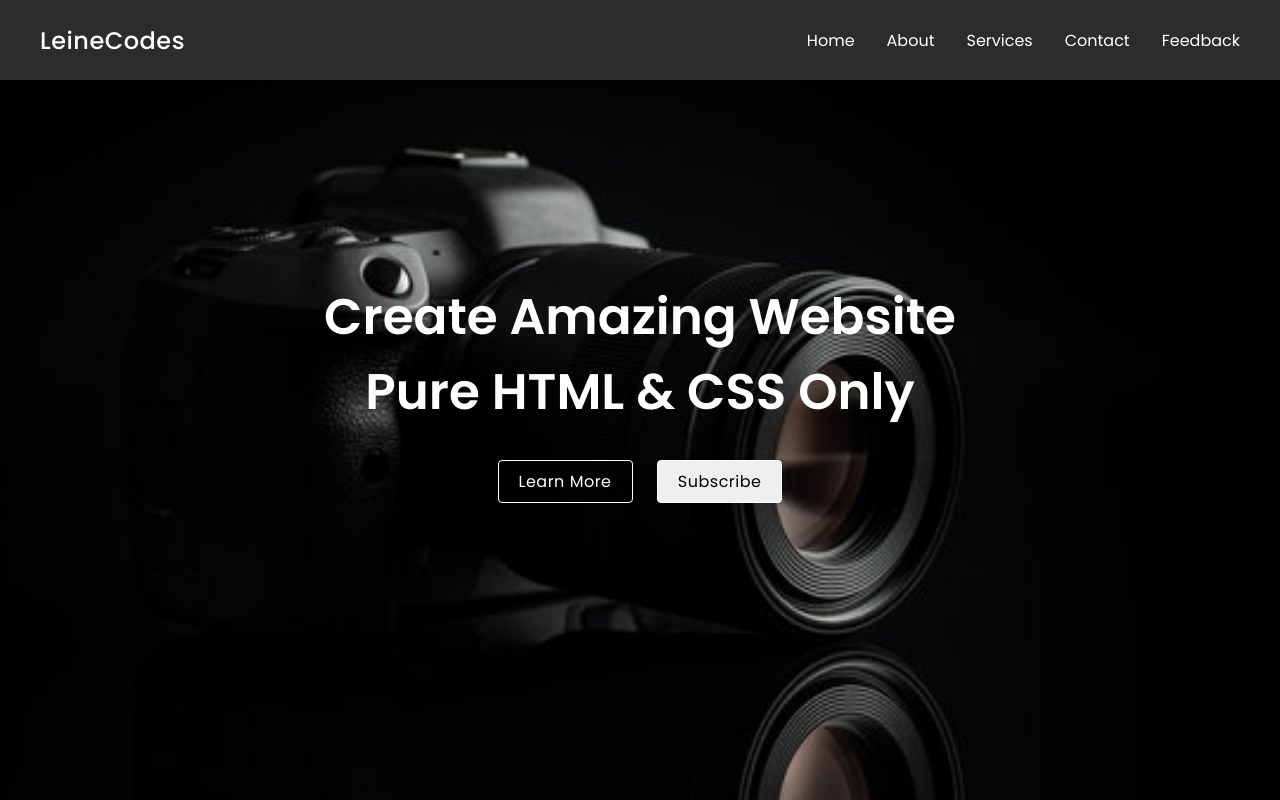
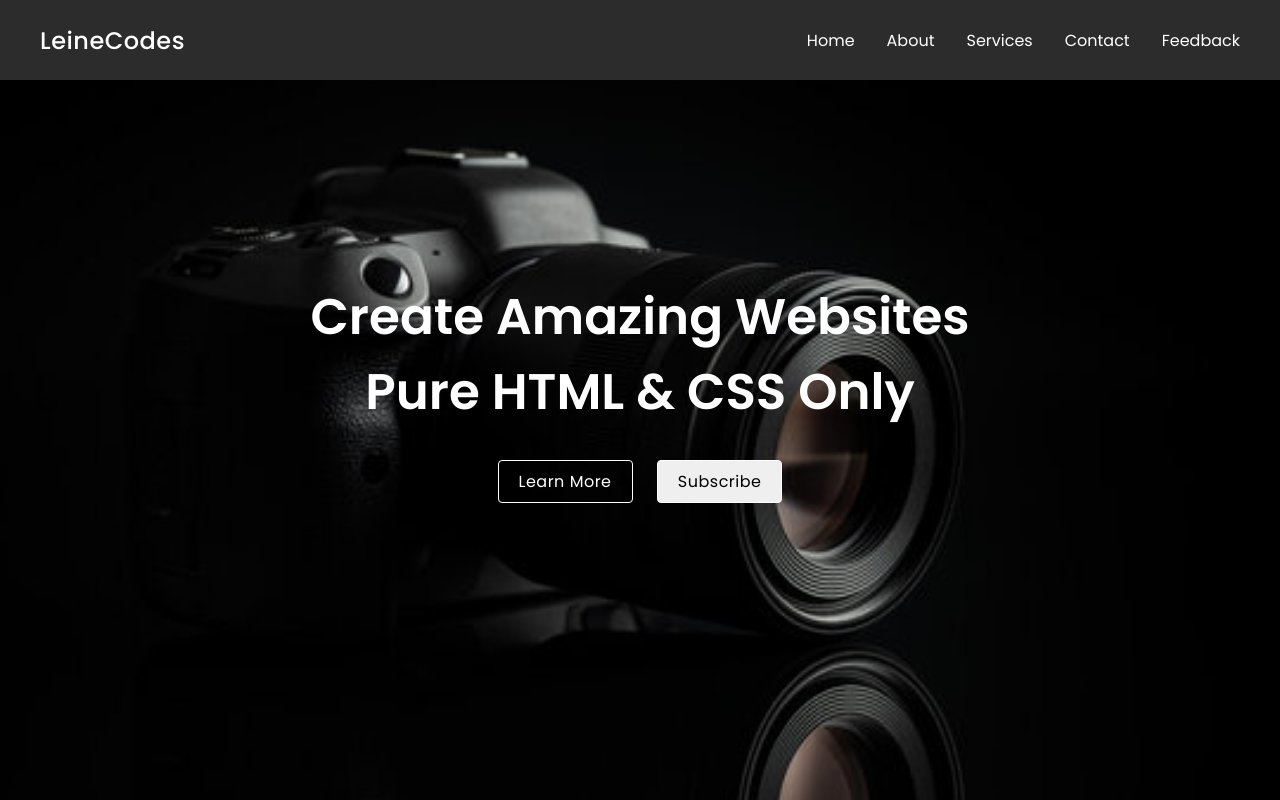
Before and after one commit to MedalLeink/Simple_Website, a plain HTML site: page index.html in a window 1280 px wide. Drawn offline with nearby package versions, Linux system fonts and the light colour scheme.

Commit message:
some adjustments done to the hero caption

```diff
--- a/index.html
+++ b/index.html
@@ -30,7 +30,7 @@
     </div>
     <div class="hero_section">
         <div class="heading">
-            <h1>Create Amazing Website <br>Pure HTML & CSS Only</h1>
+            <h1>Create Amazing Websites <br>Pure HTML & CSS Only</h1>
         </div>
         <!-- <div class="hero_btn"> -->
         <span><input type="submit" value="Learn More" class="line">
```
